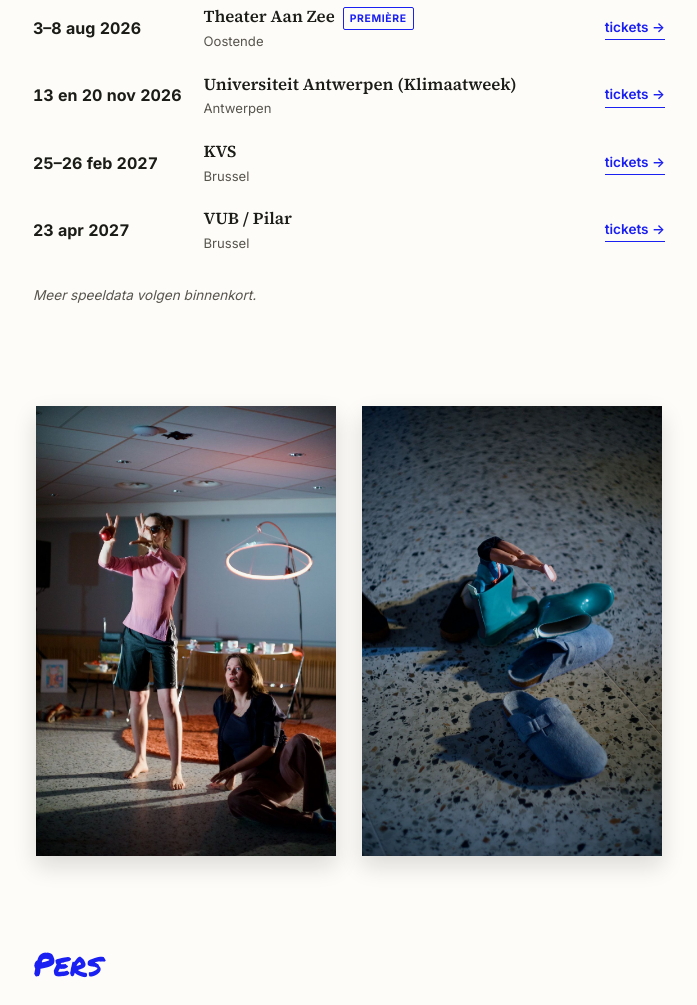
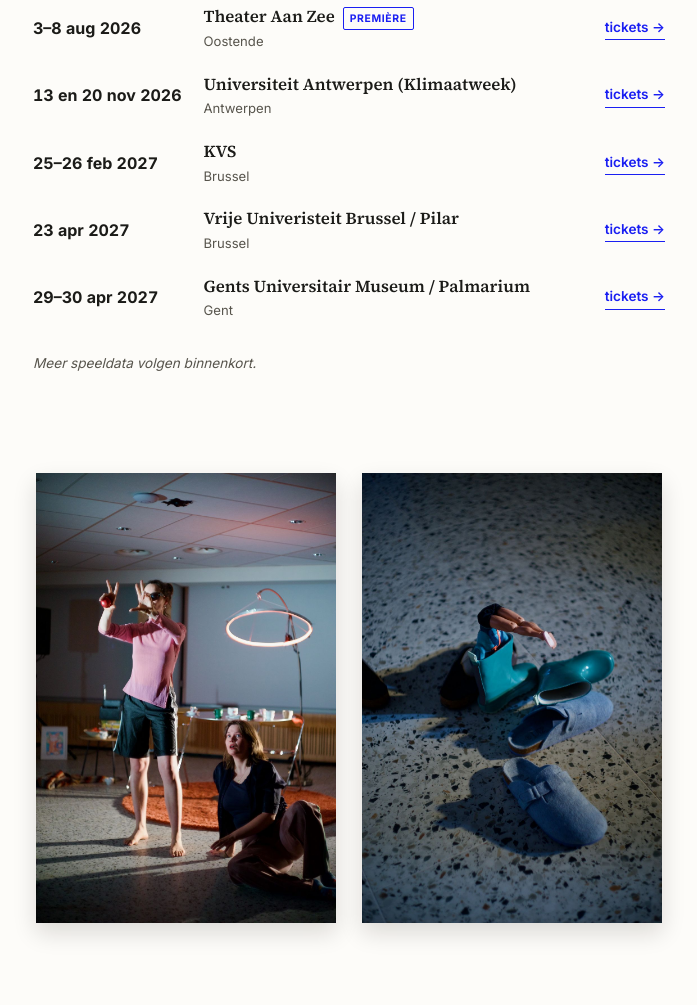
Before and after one commit to ADRIE-A3/aha-website, a plain HTML site: page index.html in a window 1280 px wide. Shown: the part 1885-2890 px from the top of the page, without its empty margins (291-988 px from the left). Drawn offline with Linux system fonts and the light colour scheme.

Commit message:
Update venue and add new show details

```diff
--- a/index.html
+++ b/index.html
@@ -495,10 +495,18 @@
     <div class="show">
       <div class="show-date">23 apr 2027</div>
       <div class="show-place">
-        <div class="show-venue">VUB / Pilar</div>
+        <div class="show-venue">Vrije Univeristeit Brussel / Pilar</div>
         <div class="show-city">Brussel</div>
       </div>
       <a class="show-ticket" href="https://www.eventbrite.be/o/pilar-18004751158" target="_blank" rel="noopener">tickets &rarr;</a>
+    </div>
+    <div class="show">
+      <div class="show-date">29&ndash;30 apr 2027</div>
+      <div class="show-place">
+        <div class="show-venue">Gents Universitair Museum / Palmarium</div>
+        <div class="show-city">Gent</div>
+      </div>
+      <a class="show-ticket" href="https://www.gum.gent/nl/event" target="_blank" rel="noopener">tickets &rarr;</a>
     </div>
   </div>
   <p class="more-dates">Meer speeldata volgen binnenkort.</p>
```
